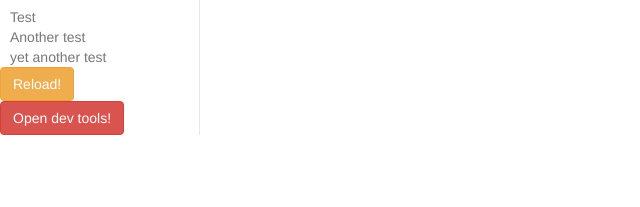
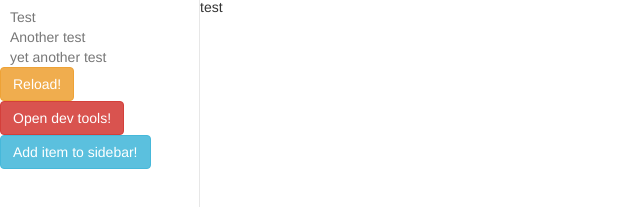
Before and after one commit to leftshift/voc-webkit, a website with bundled scripts: page index.html in a window 1280 px wide. Shown: the part 53-260 px from the top of the page, without its empty margins (0-640 px from the left). Built offline with nearby package versions, Linux system fonts and the light colour scheme; files whose address does not match are found by name.

Commit message:
Various layout fixes

```diff
--- a/css/app.css
+++ b/css/app.css
@@ -1,15 +1,25 @@
 body {
+  height: 100vh;
+  width: auto;
+}
+
+.window-body {
   padding-top: 50px;
+  height: 100%;
+  width:100%;
 }
 
 .sidebar {
+  display:inline;
   float: left;
+  overflow:auto;
   padding-top: 10px;
   width : 200px;
-  height: 100vh - 50px;
+  height: 100%;
   background-color: #fff;
   border-right: 1px solid #e7e7e7;
 }
+
 .sidebar ul {
   list-style-type: none;
   padding: 0;
@@ -29,3 +39,12 @@ body {
  .sidebar .active {
    color: #333;
  }
+
+.content {
+  display:inline;
+  float:left;
+  width: -moz-calc(100% - 200px);
+  width: -webkit-calc(100% - 200px);
+  width: calc(100% - 200px);
+  height: 100%;
+}
--- a/index.html
+++ b/index.html
@@ -6,6 +6,7 @@
     <link rel="stylesheet" href="css/bootstrap.css">
     <link rel="stylesheet" href="css/app.css">
   </head>
+
   <body>
     <!-- Fixed navbar -->
     <div class="navbar navbar-default navbar-fixed-top" role="navigation">
@@ -40,6 +41,7 @@
       </div>
     </div>
 
+    <div class="window-body">
       <div class="sidebar">
         <ul>
           <a href="#" data-path="path/to/test">
@@ -61,8 +63,14 @@
 
         <a href="#" class="btn btn-warning" id="reload">Reload!</a>
         <a href="#" class="btn btn-danger" id="dev-btn">Open dev tools!</a>
+        <a href="#" class="btn btn-info" id="dev-add-sidebar-item">Add item to sidebar!</a>
+
       </div>
 
+      <div class="content">
+        test
+      </div>
+    </div>
 
     <script src="js/jquery-2.1.1.min.js"></script>
     <script src="js/bootstrap.min.js"></script>
--- a/js/app.js
+++ b/js/app.js
@@ -1,3 +1,4 @@
+//Dev buttons and such
 $("#reload").on("click", function(){
   console.log("Reloading")
   location.reload(true)
@@ -7,8 +8,21 @@ $("#dev-btn").on("click", function(){
   require('nw.gui').Window.get().showDevTools()
 })
 
-$(".sidebar a").on("click", function(){
-  console.log("clicked on " + $(this).data("path"))
-  $(".sidebar li").removeClass("active")
-  $(this).children("li").addClass("active")
+$("#dev-add-sidebar-item").on("click", function() {
+  console.log("Adding item to sidebar")
+  $(".sidebar ul").append('<a href="#" data-path="test/"><li>Lulz</li></a>')
+  makeSidebarClickable()
+  //Works, i guess? Otherwise, the newly added items don't
+  //get the on click call
 })
+
+//Highlight selected sidebar item
+//Hacky
+makeSidebarClickable()
+function makeSidebarClickable(){
+  $(".sidebar a").on("click", function(){
+    console.log("clicked on " + $(this).data("path"))
+    $(".sidebar li").removeClass("active")
+    $(this).children("li").addClass("active")
+  })
+}
```
Lines whose indentation alone changed are shown as unchanged.
